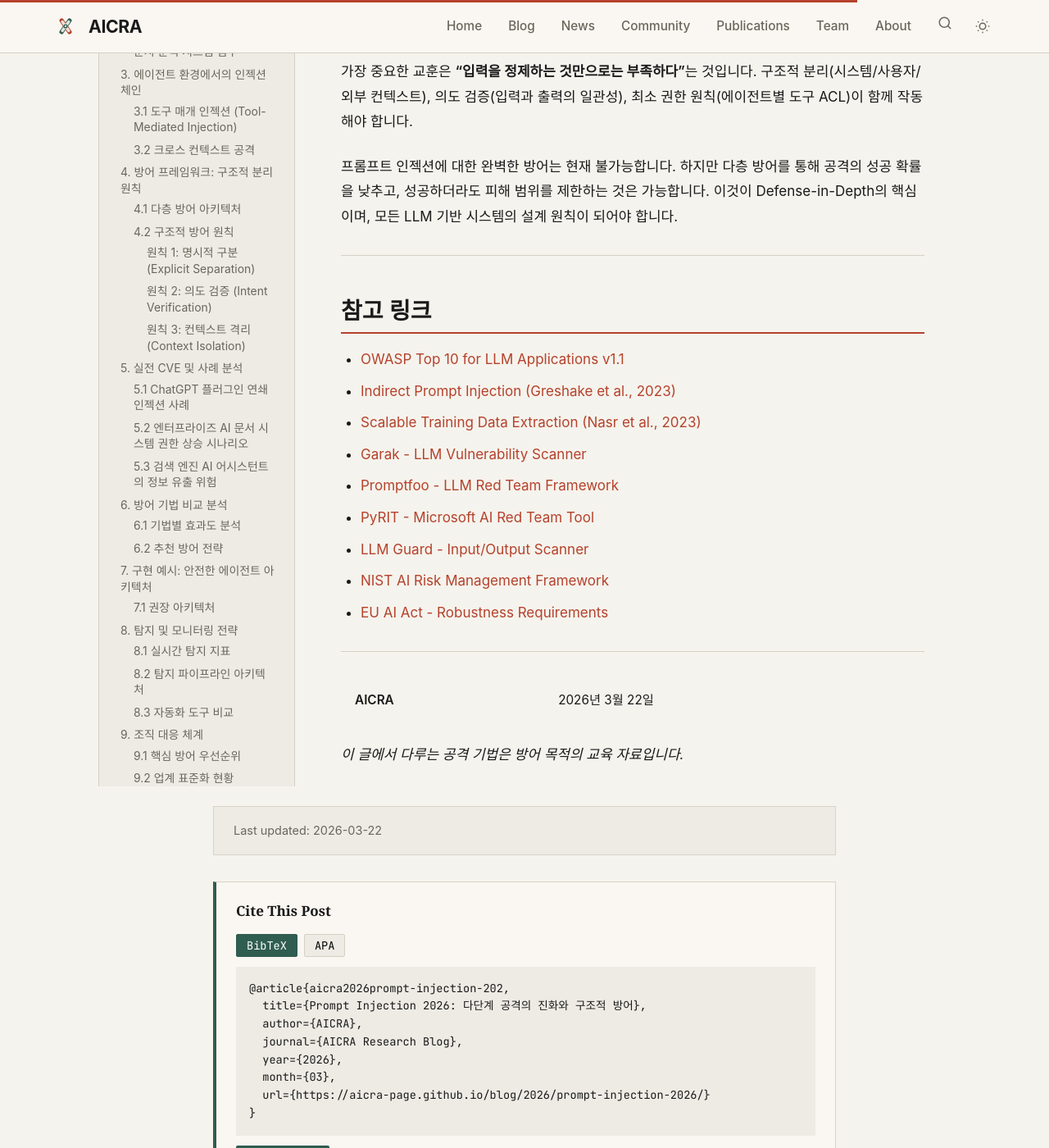
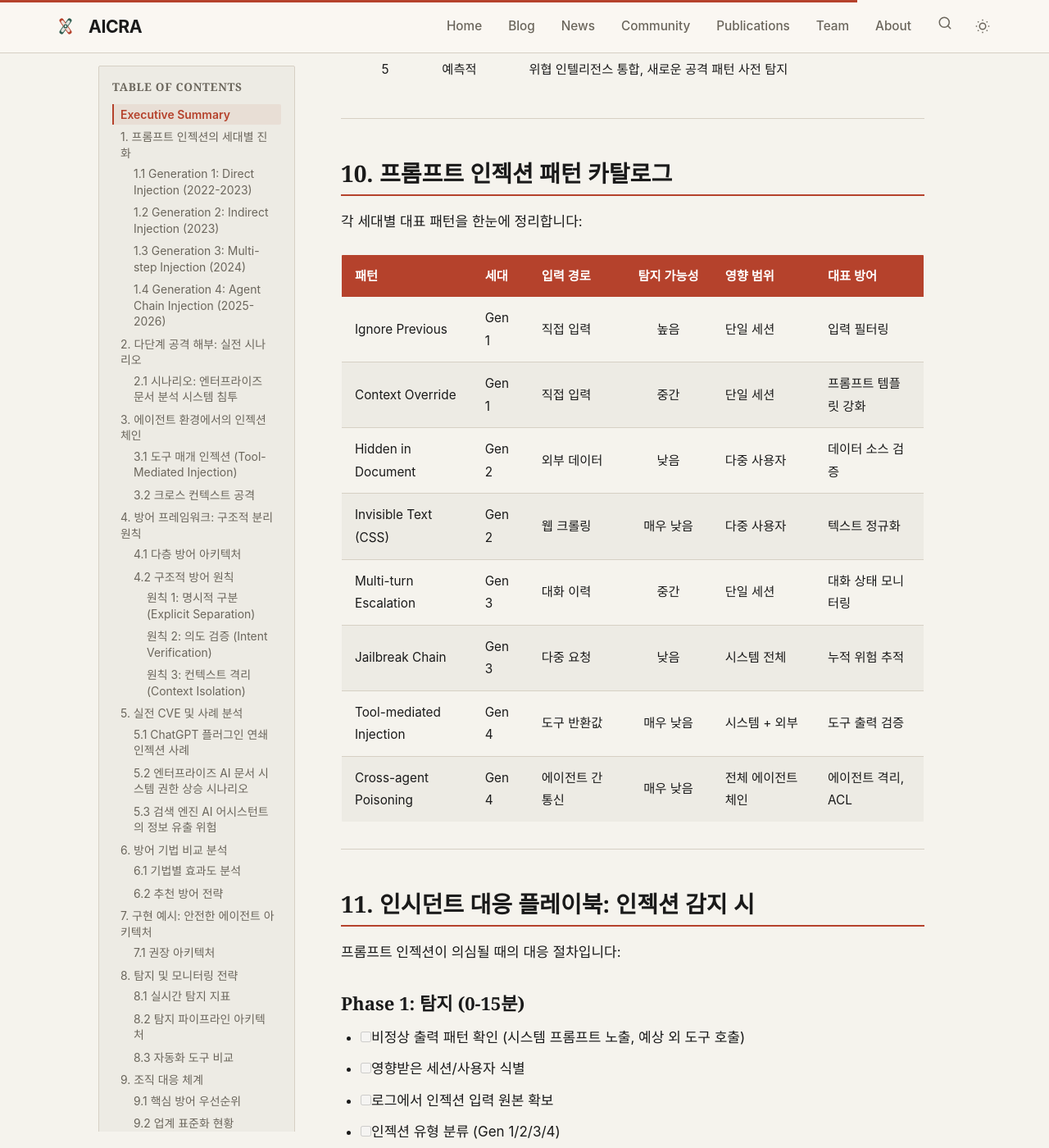
Before and after one commit to AICRA-PAGE/AICRA-PAGE.github.io, a Jekyll site: the page built from _posts/2026-03-22-prompt-injection-2026.md, in a window 1280 px wide and 1400 px high, scrolled down 17819 px. Shown: the whole window at 82% size. Built offline with Jekyll 4.4.1, drawn with Linux system fonts in a browser that asks for light colours; some web fonts are replaced; the table of contents is made by our own code; some of the changed text lies outside the part shown.

Commit message:
feat: prompt injection pattern catalog + IR playbook, AI4Sec tone fix
- Prompt Injection: added 8-pattern catalog table, 4-phase IR playbook
- Created prompt-injection-evolution.svg (4 generations visual)
- AI4Sec: fixed SOC-centric tone -> AI security research perspective
- All new content is factually verifiable, no fabricated examples

Co-Authored-By: Claude Opus 4.6 (1M context) <noreply@anthropic.com>

```diff
--- a/_posts/2026-03-22-prompt-injection-2026.md
+++ b/_posts/2026-03-22-prompt-injection-2026.md
@@ -22,6 +22,8 @@ thumbnail: /assets/img/posts/prompt-injection.svg
 - 컨텍스트 격리와 의도 검증이 필수적 방어 메커니즘
 
 ---
+
+![Prompt Injection 4세대 진화](/assets/img/posts/prompt-injection-evolution.svg)
 
 ## 1. 프롬프트 인젝션의 세대별 진화
 
@@ -546,7 +548,54 @@ graph LR
 
 ---
 
-## 10. 결론
+## 10. 프롬프트 인젝션 패턴 카탈로그
+
+각 세대별 대표 패턴을 한눈에 정리합니다:
+
+| 패턴 | 세대 | 입력 경로 | 탐지 가능성 | 영향 범위 | 대표 방어 |
+|------|------|----------|:---------:|----------|----------|
+| Ignore Previous | Gen 1 | 직접 입력 | 높음 | 단일 세션 | 입력 필터링 |
+| Context Override | Gen 1 | 직접 입력 | 중간 | 단일 세션 | 프롬프트 템플릿 강화 |
+| Hidden in Document | Gen 2 | 외부 데이터 | 낮음 | 다중 사용자 | 데이터 소스 검증 |
+| Invisible Text (CSS) | Gen 2 | 웹 크롤링 | 매우 낮음 | 다중 사용자 | 텍스트 정규화 |
+| Multi-turn Escalation | Gen 3 | 대화 이력 | 중간 | 단일 세션 | 대화 상태 모니터링 |
+| Jailbreak Chain | Gen 3 | 다중 요청 | 낮음 | 시스템 전체 | 누적 위험 추적 |
+| Tool-mediated Injection | Gen 4 | 도구 반환값 | 매우 낮음 | 시스템 + 외부 | 도구 출력 검증 |
+| Cross-agent Poisoning | Gen 4 | 에이전트 간 통신 | 매우 낮음 | 전체 에이전트 체인 | 에이전트 격리, ACL |
+
+---
+
+## 11. 인시던트 대응 플레이북: 인젝션 감지 시
+
+프롬프트 인젝션이 의심될 때의 대응 절차입니다:
+
+### Phase 1: 탐지 (0-15분)
+- [ ] 비정상 출력 패턴 확인 (시스템 프롬프트 노출, 예상 외 도구 호출)
+- [ ] 영향받은 세션/사용자 식별
+- [ ] 로그에서 인젝션 입력 원본 확보
+- [ ] 인젝션 유형 분류 (Gen 1/2/3/4)
+
+### Phase 2: 격리 (15-60분)
+- [ ] 의심 세션 즉시 종료
+- [ ] 에이전트 도구 접근 권한 일시 중지 (특히 쓰기/실행 도구)
+- [ ] 영향받은 메모리/컨텍스트 초기화
+- [ ] 동일 패턴의 다른 세션 검색
+
+### Phase 3: 분석 (1-4시간)
+- [ ] 인젝션 경로 역추적 (직접 입력 vs 외부 데이터)
+- [ ] 데이터 유출 여부 확인 (외부 API 호출 로그)
+- [ ] 권한 에스컬레이션 여부 확인
+- [ ] 2차 피해 범위 평가
+
+### Phase 4: 복구 및 방지 (4-24시간)
+- [ ] 인젝션 패턴을 입력 필터에 추가
+- [ ] 영향받은 데이터 정리 (오염된 메모리, 캐시)
+- [ ] 방어 규칙 업데이트 배포
+- [ ] 인시던트 보고서 작성 및 팀 공유
+
+---
+
+## 12. 결론
 
 프롬프트 인젝션은 LLM 보안의 가장 근본적인 문제입니다. 2024-2026년 사이에 공격은 직접 인젝션에서 간접, 다단계, 에이전트 체인으로 급속히 진화했고, 이 추세는 에이전틱 AI의 확산과 함께 가속될 것입니다.
 
```
Also changed, not shown: _posts/2026-03-22-ai-for-security-security-for-ai.md (+3 -3 lines), assets/img/posts/prompt-injection-evolution.svg (added).
